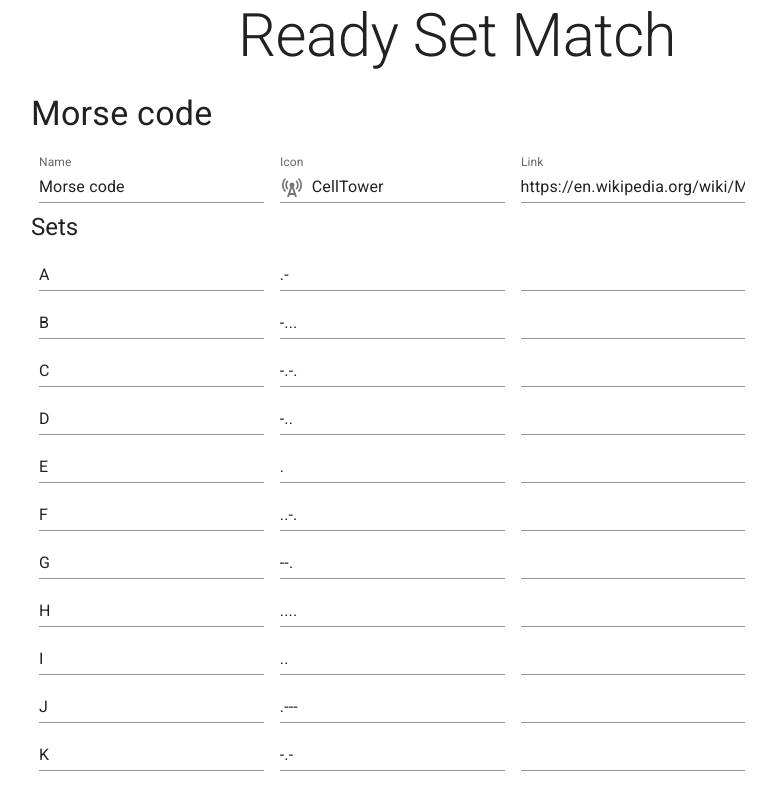
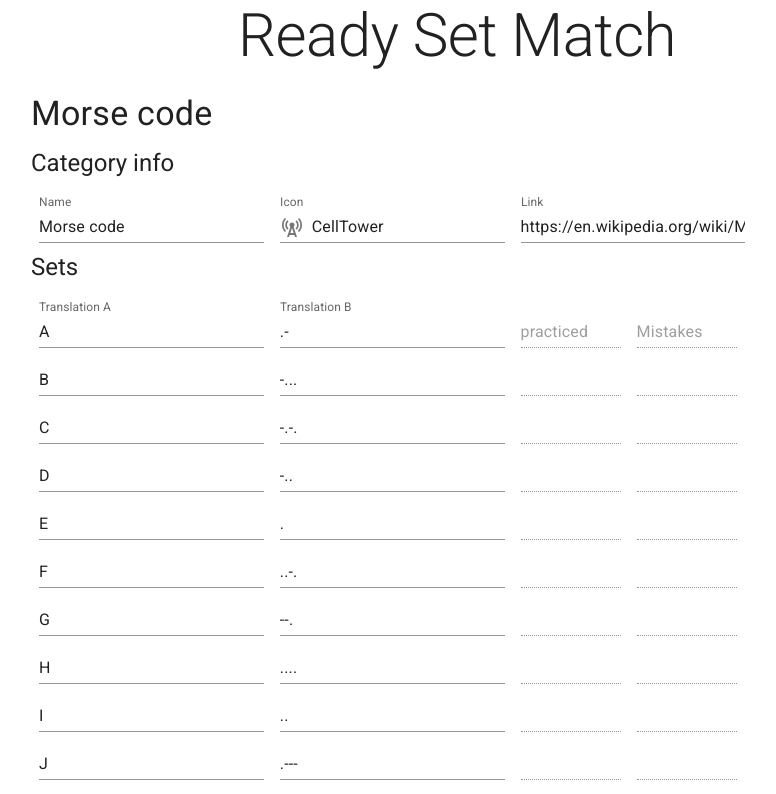
Before and after one commit to winterworks/ready-set-match, a React (Vite) app: page /category/morse-code in a window 1280 px wide. Shown: the top 794 px of the page, without its empty margins (183-959 px from the left). Built offline with nearby package versions, Linux system fonts and the light colour scheme.

Commit message:
Add mistakes counter for sets and display it for each set

```diff
--- a/src/routes/categoryDetail.tsx
+++ b/src/routes/categoryDetail.tsx
@@ -17,20 +17,28 @@ export default function CategoryDetail() {
 
   const { name, icon, link, sets } = selectedCategory;
 
-  function renderSet({ a, b, practiced }: Set){
+  function renderSet({ a, b, practiced, mistakes }: Set, index: number){
     return (
-      <div>
-        <TextField id="a" label="" variant="standard" value={a} />
-        <TextField id="b" label="" variant="standard" value={b} />
+      <div key={index}>
+        <TextField id="a" label={index ? undefined : "Translation A"} variant="standard" value={a} />
+        <TextField id="b" label={index ? undefined : "Translation B"} variant="standard" value={b} />
         <TextField
           id="standard-number"
-          label=""
+          label={index ? undefined : "practiced"}
           type="number"
-          InputLabelProps={{
-            shrink: true,
-          }}
+          disabled
+          className='number-field'
           variant="standard"
           value={practiced}
+        />
+        <TextField
+          id="standard-number"
+          label={index ? undefined : "Mistakes"}
+          type="number"
+          disabled
+          className='number-field'
+          variant="standard"
+          value={mistakes}
         />
       </div>
     )
@@ -45,10 +53,14 @@ export default function CategoryDetail() {
         component="form"
         sx={{
           '& .MuiTextField-root': { m: 1, width: '25ch' },
+          '& .MuiTextField-root.number-field': { width: '100px' },
         }}
         noValidate
         autoComplete="off"
       >
+        <Typography component="h3" variant="h5" gutterBottom>
+          Category info
+        </Typography>
         <TextField id="name" label="Name" variant="standard" value={name} />
         <TextField
           id="icon"
--- a/src/types.ts
+++ b/src/types.ts
@@ -17,4 +17,5 @@ export interface Set {
     b: string;
 
     practiced?: number;
+    mistakes?: number;
 }
```
